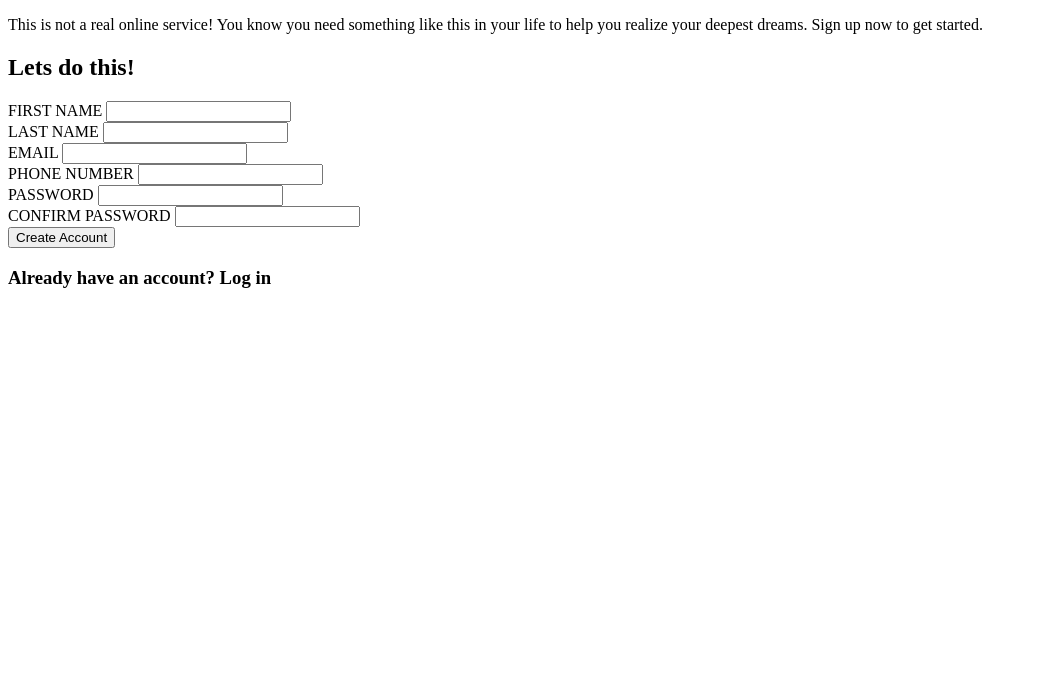
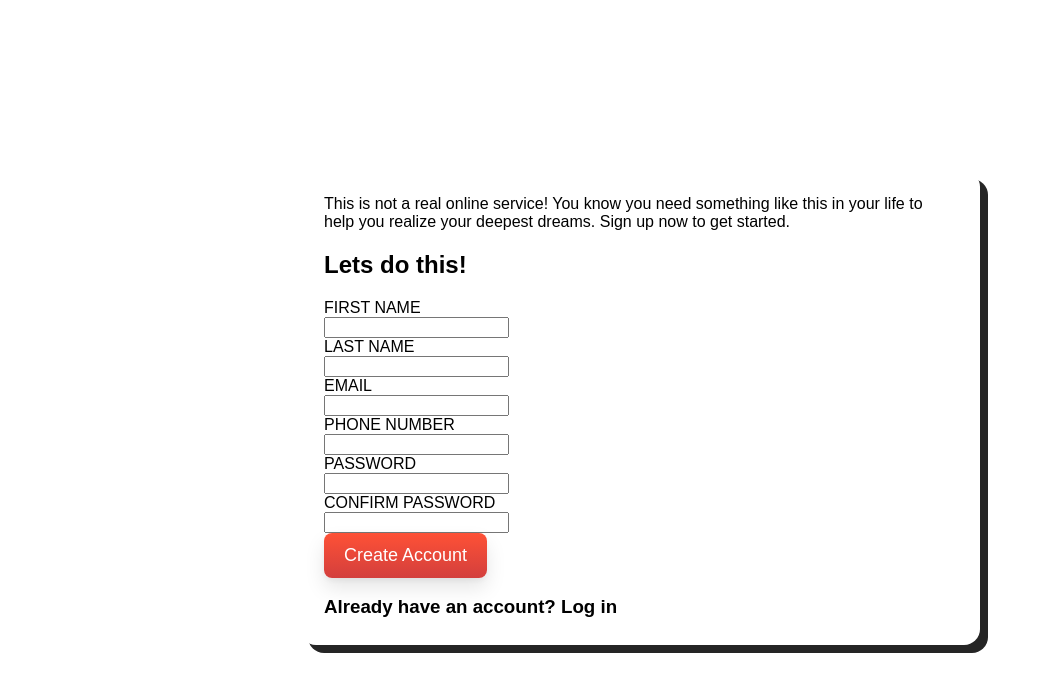
Before and after one commit to prestonh7/form-practice, a plain HTML site: page index.html in a window 1280 px wide. Shown: the whole page, without its empty margins (0-1043 px from the left). Drawn offline with Linux system fonts and the light colour scheme.

Commit message:
Font & button style

```diff
--- a/styles.css
+++ b/styles.css
@@ -1,6 +1,67 @@
 body {
+    height: 100vh;
     background-image: url("background.jpg");
     background-repeat: no-repeat;
     background-attachment: fixed;
     background-size: 100% 100%;
+    display: flex;
+    justify-content: center;
+    align-items: center;
+    font-family: sans-serif;
 }
+
+.container {
+    background-color: white;
+    padding: .5em 1.5em;
+    max-width: 50%;
+    border-radius: 1em;
+    box-shadow: 8px 8px rgba(0, 0, 0, 0.855);
+}
+
+div label {
+    display: flex;
+}
+
+.submit {
+  align-items: center;
+  background-color: initial;
+  background-image: linear-gradient(#fe5136, #d33f3d);
+  border-radius: 8px;
+  border-width: 0;
+  box-shadow: 0 10px 20px rgba(0, 0, 0, .1),0 3px 6px rgba(0, 0, 0, .05);
+  box-sizing: border-box;
+  color: #fff;
+  cursor: pointer;
+  display: inline-flex;
+  flex-direction: column;
+  font-size: 18px;
+  height: 45px;
+  justify-content: center;
+  line-height: 1;
+  margin: 0;
+  outline: none;
+  overflow: hidden;
+  padding: 0 20px;
+  text-align: center;
+  text-decoration: none;
+  transform: translate3d(0, 0, 0);
+  transition: all 150ms;
+  vertical-align: baseline;
+  white-space: nowrap;
+  user-select: none;
+  -webkit-user-select: none;
+  touch-action: manipulation;
+}
+
+.submit:hover {
+  box-shadow: rgba(0, 1, 0, .2) 0 2px 8px;
+  opacity: .85;
+}
+
+.submit:active {
+  outline: 0;
+}
+
+.submit:focus {
+  box-shadow: rgba(0, 0, 0, .5) 0 0 0 3px;
+}
```
